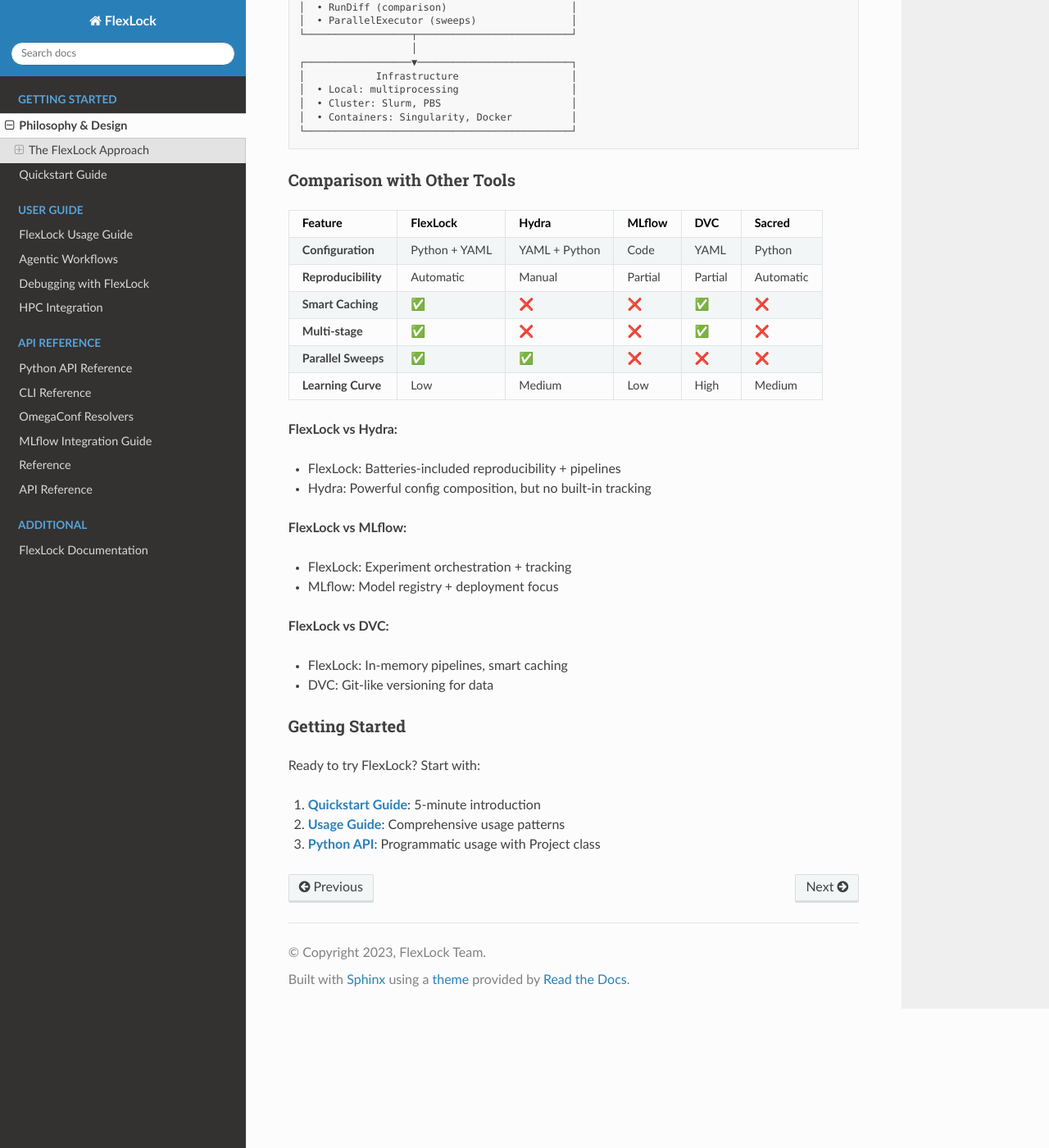
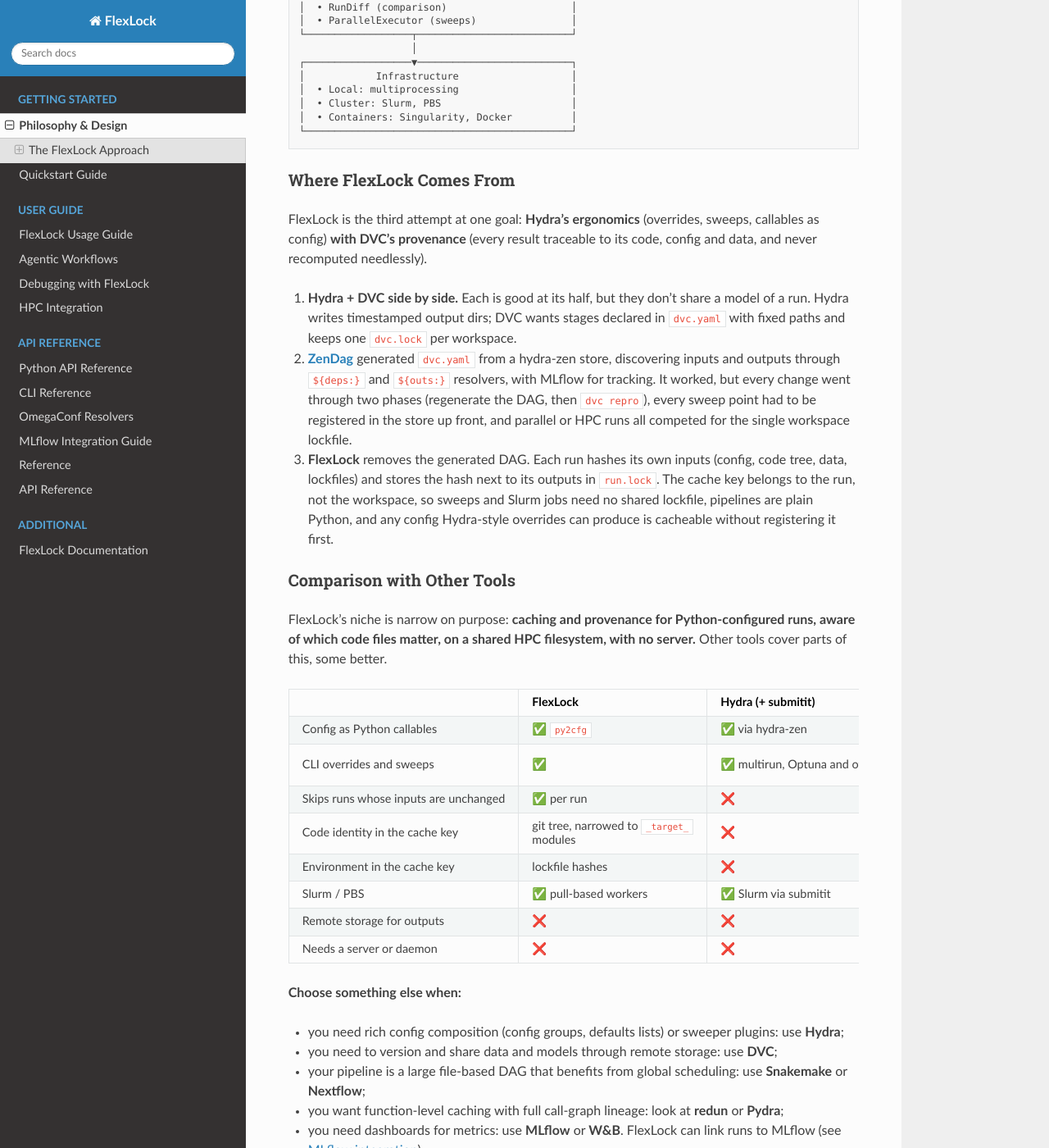
Before and after one commit to quentinf00/flexlock, a Sphinx documentation site: the page built from docs/philosophy.md, in a window 1280 px wide and 1400 px high, scrolled down 2963 px. Shown: the whole window at 82% size. Built offline with Sphinx 7.4.7 and the Read the Docs theme 3.1.0, drawn with Linux system fonts in a browser that asks for light colours.

Commit message:
Index: DELETE journal + retry; docs: honest comparison, shared-FS limits
The fingerprint index used WAL, which SQLite does not support across
hosts; sweep workers on different nodes write it over NFS/Lustre.
Switch to DELETE (as taskdb) and retry upserts on lock contention.

Docs: rewrite the Hydra/DVC comparison (Hydra and DVC do run parallel
sweeps), add redun and Snakemake, tell the Hydra+DVC -> ZenDag ->
FlexLock story, and document which shared filesystems the SQLite
task DB and index are safe on.

Co-Authored-By: Claude Opus 5.5 <noreply@anthropic.com>

````diff
--- a/docs/philosophy.md
+++ b/docs/philosophy.md
@@ -139,28 +139,57 @@ eval_result = proj.submit(eval_config)
 └─────────────────────────────────────────────┘
 ```
 
+### Where FlexLock Comes From
+
+FlexLock is the third attempt at one goal: **Hydra's ergonomics** (overrides,
+sweeps, callables as config) **with DVC's provenance** (every result traceable
+to its code, config and data, and never recomputed needlessly).
+
+1. **Hydra + DVC side by side.** Each is good at its half, but they don't
+   share a model of a run. Hydra writes timestamped output dirs; DVC wants
+   stages declared in `dvc.yaml` with fixed paths and keeps one `dvc.lock`
+   per workspace.
+2. **[ZenDag](https://github.com/quentinf00/zendag)** generated `dvc.yaml`
+   from a hydra-zen store, discovering inputs and outputs through `${deps:}`
+   and `${outs:}` resolvers, with MLflow for tracking. It worked, but every
+   change went through two phases (regenerate the DAG, then `dvc repro`),
+   every sweep point had to be registered in the store up front, and parallel
+   or HPC runs all competed for the single workspace lockfile.
+3. **FlexLock** removes the generated DAG. Each run hashes its own inputs
+   (config, code tree, data, lockfiles) and stores the hash next to its
+   outputs in `run.lock`. The cache key belongs to the run, not the
+   workspace, so sweeps and Slurm jobs need no shared lockfile, pipelines are
+   plain Python, and any config Hydra-style overrides can produce is cacheable
+   without registering it first.
+
 ### Comparison with Other Tools
 
-| Feature | FlexLock | Hydra | MLflow | DVC | Sacred |
-|---------|----------|-------|--------|-----|--------|
-| **Configuration** | Python + YAML | YAML + Python | Code | YAML | Python |
-| **Reproducibility** | Automatic | Manual | Partial | Partial | Automatic |
-| **Smart Caching** | ✅ | ❌ | ❌ | ✅ | ❌ |
-| **Multi-stage** | ✅ | ❌ | ❌ | ✅ | ❌ |
-| **Parallel Sweeps** | ✅ | ✅ | ❌ | ❌ | ❌ |
-| **Learning Curve** | Low | Medium | Low | High | Medium |
+FlexLock's niche is narrow on purpose: **caching and provenance for
+Python-configured runs, aware of which code files matter, on a shared HPC
+filesystem, with no server.** Other tools cover parts of this, some better.
 
-**FlexLock vs Hydra:**
-- FlexLock: Batteries-included reproducibility + pipelines
-- Hydra: Powerful config composition, but no built-in tracking
+| | FlexLock | Hydra (+ submitit) | DVC | redun | Snakemake |
+|---|---|---|---|---|---|
+| Config as Python callables | ✅ `py2cfg` | ✅ via hydra-zen | ❌ params files | ✅ task args | ❌ |
+| CLI overrides and sweeps | ✅ | ✅ multirun, Optuna and other sweepers | ✅ `dvc exp run -S`, queue | ❌ | ❌ |
+| Skips runs whose inputs are unchanged | ✅ per run | ❌ | ✅ per stage | ✅ per call | ✅ per rule (mtime or checksum) |
+| Code identity in the cache key | git tree, narrowed to `_target_` modules | ❌ | files listed as `deps` | hash of task source | rule code and params |
+| Environment in the cache key | lockfile hashes | ❌ | only if listed as a dep | ❌ | conda env per rule |
+| Slurm / PBS | ✅ pull-based workers | ✅ Slurm via submitit | ❌ | ✅ executors | ✅ |
+| Remote storage for outputs | ❌ | ❌ | ✅ `dvc push/pull` | ✅ S3 etc. | ✅ storage plugins |
+| Needs a server or daemon | ❌ | ❌ | ❌ | ❌ (optional DB) | ❌ |
 
-**FlexLock vs MLflow:**
-- FlexLock: Experiment orchestration + tracking
-- MLflow: Model registry + deployment focus
-
-**FlexLock vs DVC:**
-- FlexLock: In-memory pipelines, smart caching
-- DVC: Git-like versioning for data
+**Choose something else when:**
+- you need rich config composition (config groups, defaults lists) or
+  sweeper plugins: use **Hydra**;
+- you need to version and share data and models through remote storage:
+  use **DVC**;
+- your pipeline is a large file-based DAG that benefits from global
+  scheduling: use **Snakemake** or **Nextflow**;
+- you want function-level caching with full call-graph lineage: look at
+  **redun** or **Pydra**;
+- you need dashboards for metrics: use **MLflow** or **W&B**. FlexLock can
+  link runs to MLflow (see [MLflow integration](mlflow_integration.md)).
 
 ### Getting Started
 
````
Also changed, not shown: README.md (+18 -8 lines), docs/hpc_integration.md (+39 -6 lines), 1 other file.
